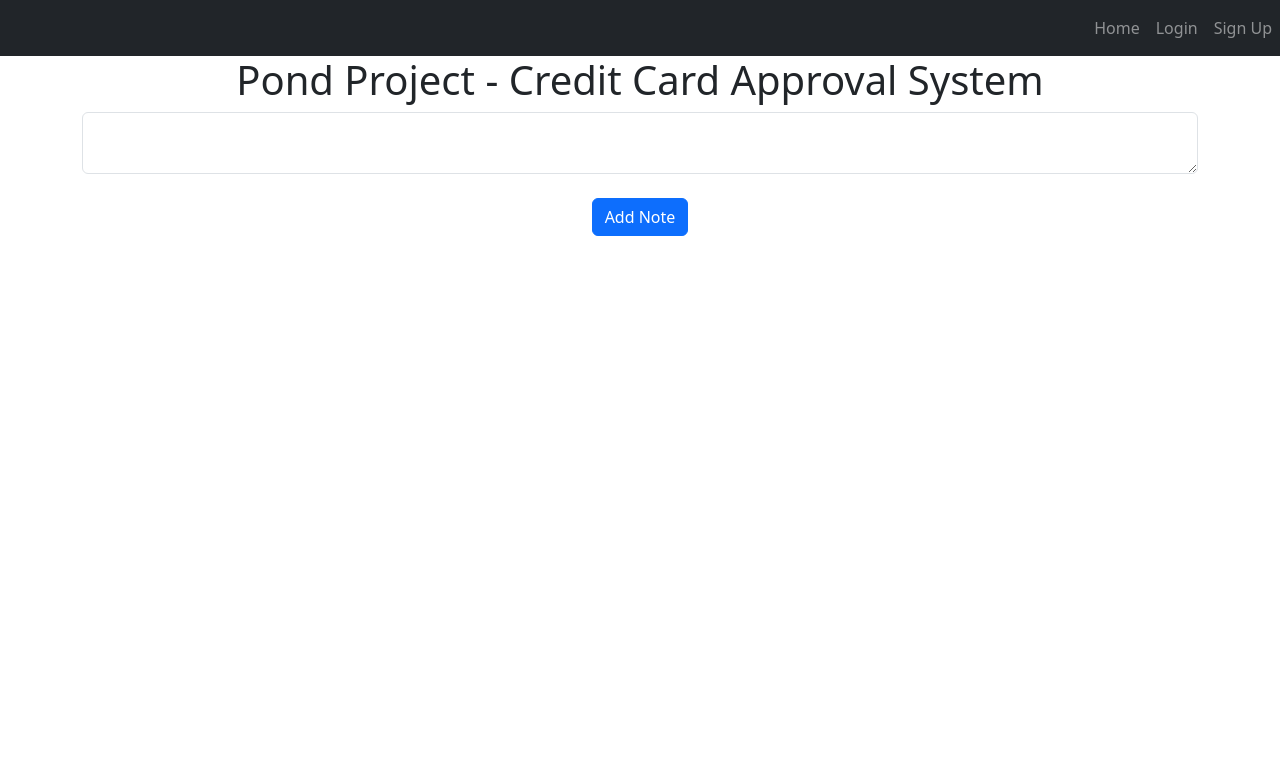
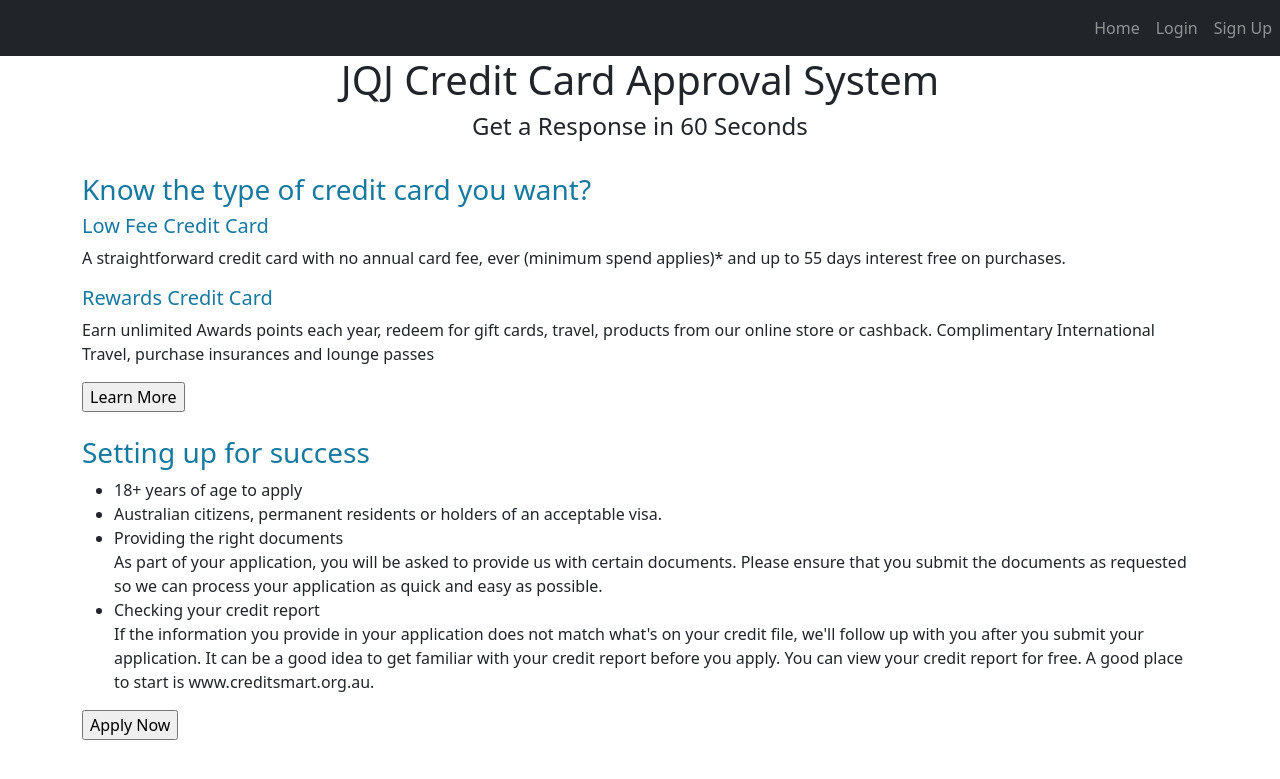
Before and after one commit to Jason-Work-FDM/JasonJeremyQi-credic-card-approval-system-group-project, a Flask app: page / in a window 1280 px wide. Shown: the top 779 px of the page. Run offline with Flask 2, Linux system fonts and the light colour scheme; some libraries are stand-ins or nearby versions.

Commit message:
qi added homepage content

```diff
--- a/website/templates/apply.html
+++ b/website/templates/apply.html
@@ -4,7 +4,7 @@
 <p align="center"> Please select one product to apply</p>
 <br>
 <!--
-    <button type="button">apply product 1</button>
+    <button type="button">Apply Low Fee Credit Card</button>
 <br>
 <br>
 <br>
@@ -12,7 +12,6 @@
 
 <p> {{user.first_name}}</p>
 -->
-
 <form method="post" action="/apply">
     <style>
         h3 {
--- a/website/templates/home.html
+++ b/website/templates/home.html
@@ -1,23 +1,53 @@
 {% extends "base.html" %} {% block title %}Home{% endblock %} {% block content
 %}
 <!-- <h1 align="center">{{user.first_name}}'s Notes</h1> -->
-<h1 align="center">Pond Project - Credit Card Approval System</h1>
+<h1 align="center">JQJ Credit Card Approval System</h1>
+<h4 align="center">Get a Response in 60 Seconds</h5>
+<br>
 
-<ul class="list-group list-group-flush" id="notes">
-  {% for note in user.notes %}
-  <li class="list-group-item">
-    {{ note.data }}
-    <button type="button" class="close" onClick="deleteNote({{ note.id }})">
-      <span aria-hidden="true">&times;</span>
-    </button>
-  </li>
-  {% endfor %}
-</ul>
-<form method="POST">
-  <textarea name="note" id="note" class="form-control"></textarea>
-  <br />
-  <div align="center">
-    <button type="submit" class="btn btn-primary">Add Note</button>
-  </div>
-</form>
+<form method="post" action="/apply">
+  <style>
+      h3 {
+        color: rgb(22, 121, 160);
+      }
+      h5 {
+        color: rgb(22, 121, 160);
+      }
+    </style>
+<!--
+    <button type="button">Learn More</button>
+<br>
+<br>
+<br>
+<button type="button">Apply Now</button>
+
+<p> {{user.first_name}}</p>
+-->
+
+
+<h3>Know the type of credit card you want?</h3>
+<h5>Low Fee Credit Card</h5>
+<p>A straightforward credit card with no annual card fee, ever (minimum spend applies)* and up to 55 days interest free on purchases.</p>
+
+<h5>Rewards Credit Card</h5>
+<p>Earn unlimited Awards points each year, redeem for  gift cards, travel, products from our online store or cashback. Complimentary International Travel, purchase insurances and lounge passes</p>
+<input type="submit" value="Learn More" name="action1"/>
+<br>
+</br>
+<h3>Setting up for success</h3>
+<ul>
+    <li>18+ years of age to apply</li>
+    <li>Australian citizens, permanent residents or holders of an acceptable visa.</li>
+    <li>Providing the right documents</li>
+    As part of your application, you will be asked to provide us with certain documents.
+Please ensure that you submit the documents as requested so we can process your application as quick and easy as possible.
+    <li>Checking your credit report</li>
+    If the information you provide in your application does not match what's on your credit file, we'll follow up with you after you submit your application.
+It can be a good idea to get familiar with your credit report before you apply.
+You can view your credit report for free. A good place to start is www.creditsmart.org.au.
+</br>
+    </ul>
+
+    <input type="submit" value="Apply Now" name="action1"/>
+
 {% endblock %}
```
